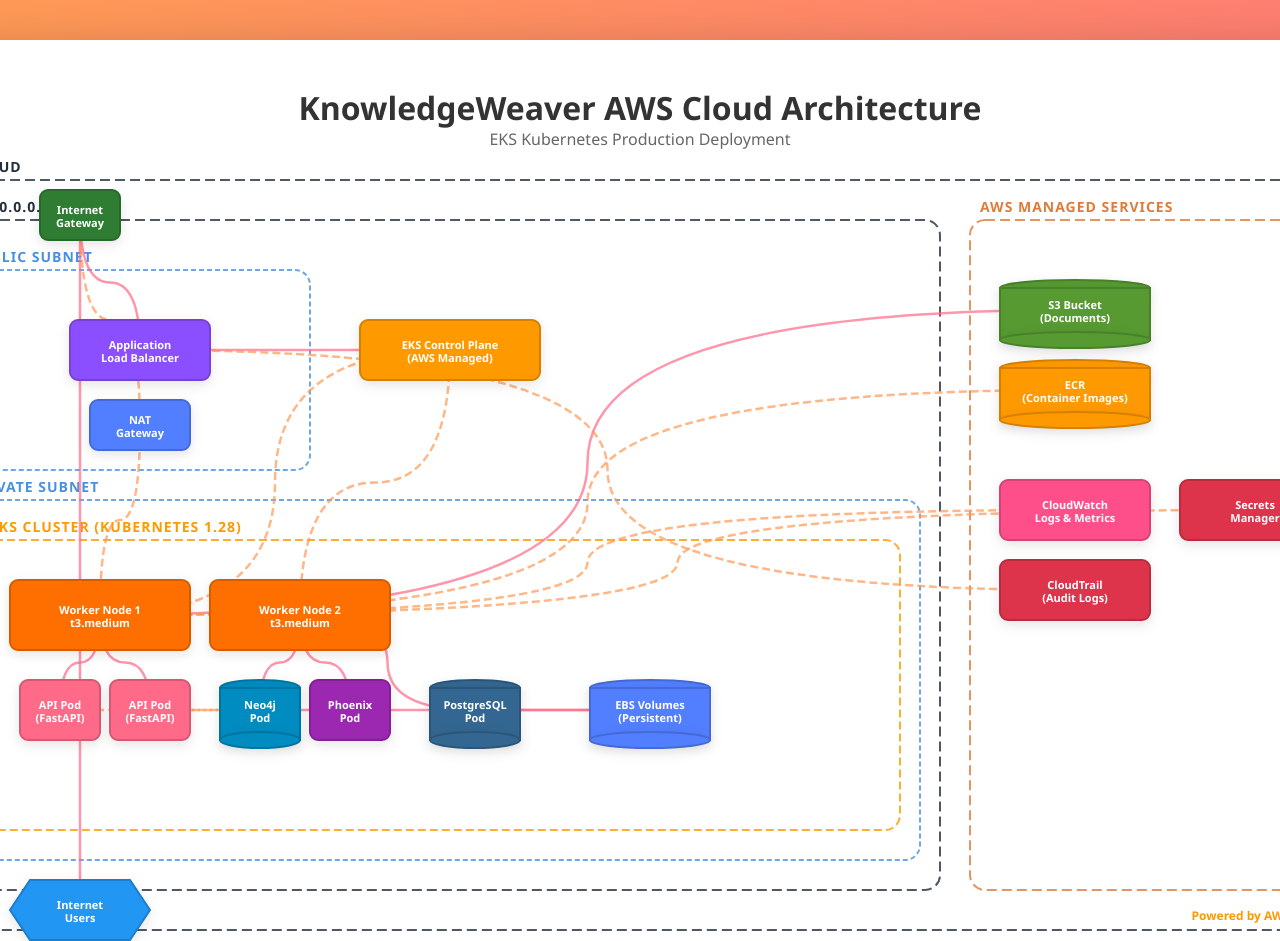
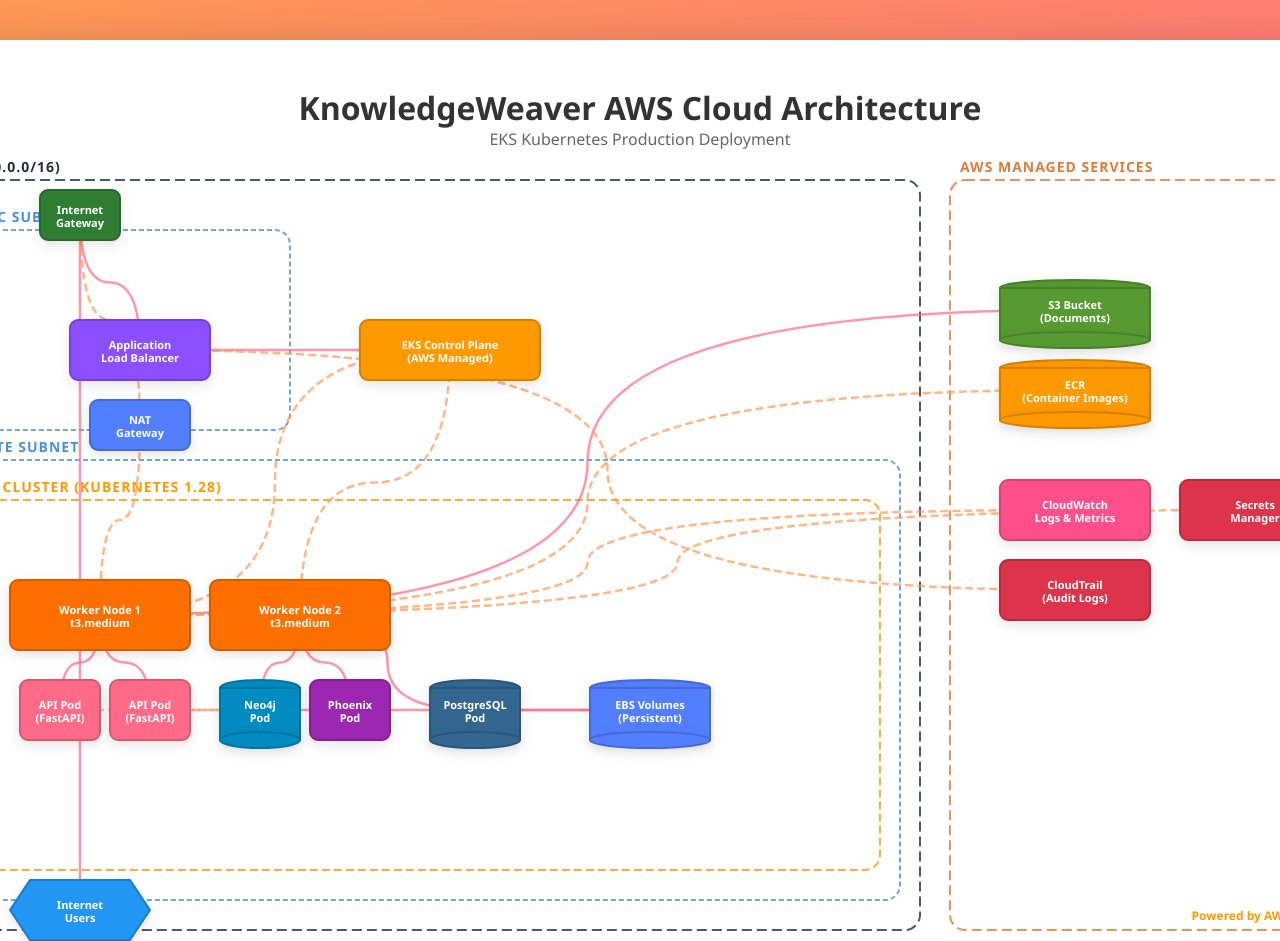
Before and after one commit to Danielyan86/KnowledgeWeaver, a plain HTML site: page docs/architecture/aws-architecture-diagram-en.html in a window 1280 px wide. Shown: the top 941 px of the page. Drawn offline with nearby package versions, Linux system fonts and the light colour scheme.

Commit message:
Enhance documentation and configuration for KnowledgeWeaver
- Update README files to include new application and AWS deployment architecture sections.
- Add detailed LLM and Neo4j configuration instructions to the environment setup.
- Revise storage layer descriptions to reflect the use of Neo4j for knowledge graph storage.
- Modify Kubernetes deployment configurations to adjust replica counts and include new environment variables for LLM and RAG settings.
- Improve AWS architecture diagrams for better clarity and accuracy.

These changes improve the clarity of the documentation and enhance the deployment configuration for better performance and maintainability.

```diff
--- a/docs/architecture/aws-architecture-diagram-en.html
+++ b/docs/architecture/aws-architecture-diagram-en.html
@@ -210,23 +210,20 @@
 
         // Group definitions
         const groups = [
-            // AWS Cloud
-            {id: 'aws', x: 30, y: 100, width: 1440, height: 750, label: 'AWS CLOUD', class: 'vpc'},
-
             // VPC
-            {id: 'vpc', x: 50, y: 140, width: 1000, height: 670, label: 'VPC (10.0.0.0/16)', class: 'vpc'},
+            {id: 'vpc', x: 30, y: 100, width: 1000, height: 750, label: 'VPC (10.0.0.0/16)', class: 'vpc'},
 
             // Public Subnet
-            {id: 'public', x: 70, y: 190, width: 350, height: 200, label: 'PUBLIC SUBNET', class: 'subnet'},
+            {id: 'public', x: 50, y: 150, width: 350, height: 200, label: 'PUBLIC SUBNET', class: 'subnet'},
 
             // Private Subnet
-            {id: 'private', x: 70, y: 420, width: 960, height: 360, label: 'PRIVATE SUBNET', class: 'subnet'},
+            {id: 'private', x: 50, y: 380, width: 960, height: 440, label: 'PRIVATE SUBNET', class: 'subnet'},
 
             // EKS Cluster
-            {id: 'eks-cluster', x: 90, y: 460, width: 920, height: 290, label: 'EKS CLUSTER (Kubernetes 1.28)', class: 'cluster'},
+            {id: 'eks-cluster', x: 70, y: 420, width: 920, height: 370, label: 'EKS CLUSTER (Kubernetes 1.28)', class: 'cluster'},
 
             // AWS Managed Services
-            {id: 'services', x: 1080, y: 140, width: 390, height: 670, label: 'AWS MANAGED SERVICES', class: 'services'}
+            {id: 'services', x: 1060, y: 100, width: 390, height: 750, label: 'AWS MANAGED SERVICES', class: 'services'}
         ];
 
         // Draw groups
```
Also changed, not shown: docs/architecture/aws-architecture-diagram-cn.html (+5 -8 lines), 8 other files.
